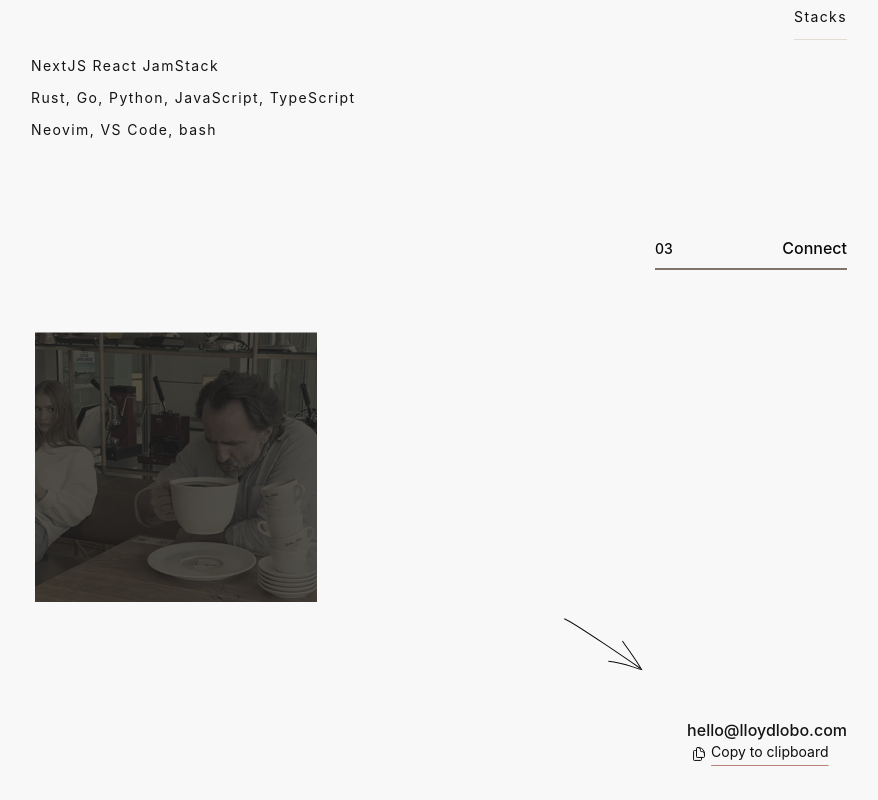
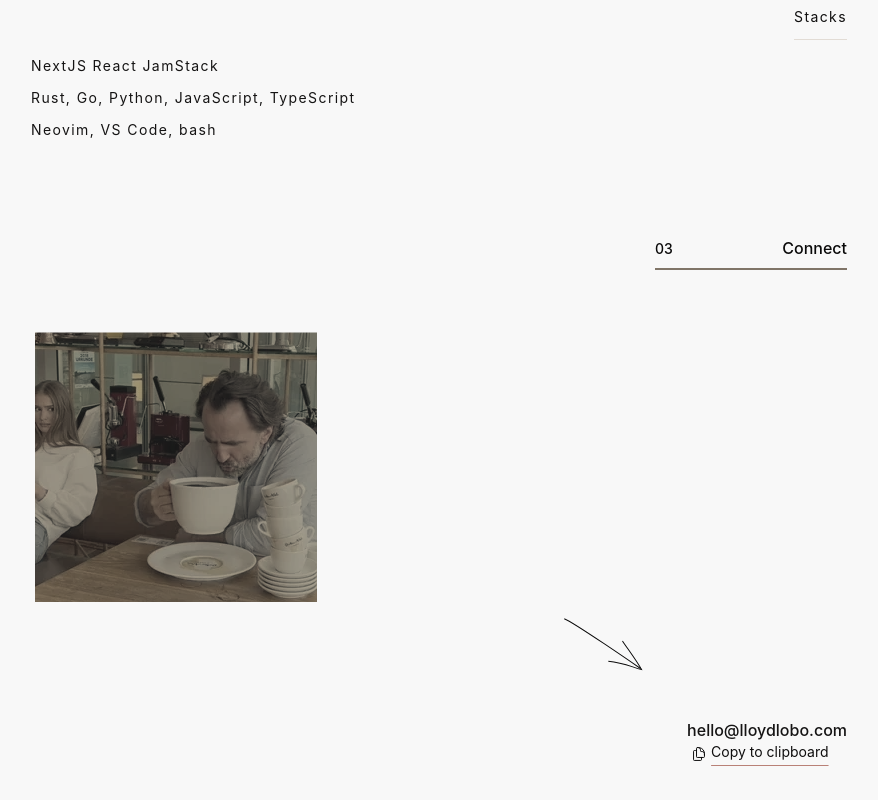
Before and after one commit to lloydlobo/lloydlobo.com, a Next.js app: page /work in a window 1280 px wide. Shown: the part 1736-2536 px from the top of the page, without its empty margins (201-1079 px from the left). Built offline with nearby package versions, Linux system fonts and the light colour scheme.

Commit message:
style: fix light mode for gradient headings

```diff
--- a/pages/work.tsx
+++ b/pages/work.tsx
@@ -79,7 +79,7 @@ export default function WorkPage() {
                 <h1
                   className={`text-6xl font-bold dark:text-primary backdrop-blur-[0px] hover:text-accent md:text-7xl`}
                 >
-                  <span className="bg-clip-text text-transparent bg-gradient-to-r from-primary/50 backdrop-filter to-primary backdrop-blur-[1px]">
+                  <span className="bg-clip-text text-transparent bg-gradient-to-r dark:from-primary/50 from-on-primary/70 to-on-primary/[85%] dark:to-primary backdrop-blur-[0px]">
                     <span className="relative brightness-90">
                       Design
                       <br />
@@ -218,7 +218,7 @@ export default function WorkPage() {
                   <h1
                     className={`text-4xl font-bold dark:text-primary backdrop-blur-[0px] hover:text-accent md:text-5xl`}
                   >
-                    <span className="bg-clip-text text-transparent bg-gradient-to-r from-primary/50 backdrop-filter to-primary backdrop-blur-[0px]">
+                    <span className="bg-clip-text text-transparent bg-gradient-to-r dark:from-primary/50 from-on-primary/70 to-on-primary/[85%] dark:to-primary backdrop-blur-[0px]">
                       <span className="relative brightness-90">
                         Developer by trade
                         <br />
@@ -366,11 +366,11 @@ function FooterCTABody() {
 
 function FooterCTAHero() {
   return (
-    <div className="relative w-fit">
+    <div className="relative w-fit ">
       <h3
         className={`text-4xl font-bold dark:text-primary backdrop-blur-[0px] md:text-5xl`}
       >
-        <span className="bg-clip-text text-transparent bg-gradient-to-r from-primary/50 to-primary backdrop-blur-[1px]">
+        <span className="bg-clip-text text-transparent bg-gradient-to-r invert dark:from-primary/50 from-on-primary/70 dark:invert-0 to-on-primary/[85%] dark:to-primary backdrop-blur-[0px]">
           <span className="relative brightness-90">
             Let's
             <br />
@@ -388,7 +388,7 @@ function FooterCTAHero() {
           height: "clamp(28rem, 35vw, 31.3rem)",
           width: "clamp(18rem, 35vw, 31.3rem)",
         }}
-        className="absolute left-0 bottom-1 -z-10 origin-bottom-left scale-[68%] bg-blend-overlay brightness-[30%] grayscale-[30%] sepia-[50%] filter lg:scale-[100%]"
+        className="absolute left-0 bottom-1 -z-10 origin-bottom-left scale-[68%] bg-blend-overlay brightness-[70%] grayscale-[30%] sepia-[50%] filter lg:scale-[100%]"
       >
         <img
           alt="Person drinking lots of coffee. Source: https://media.giphy.com/media/Mk1wQ8cH5TtsqafLiX/giphy.gif"
```
